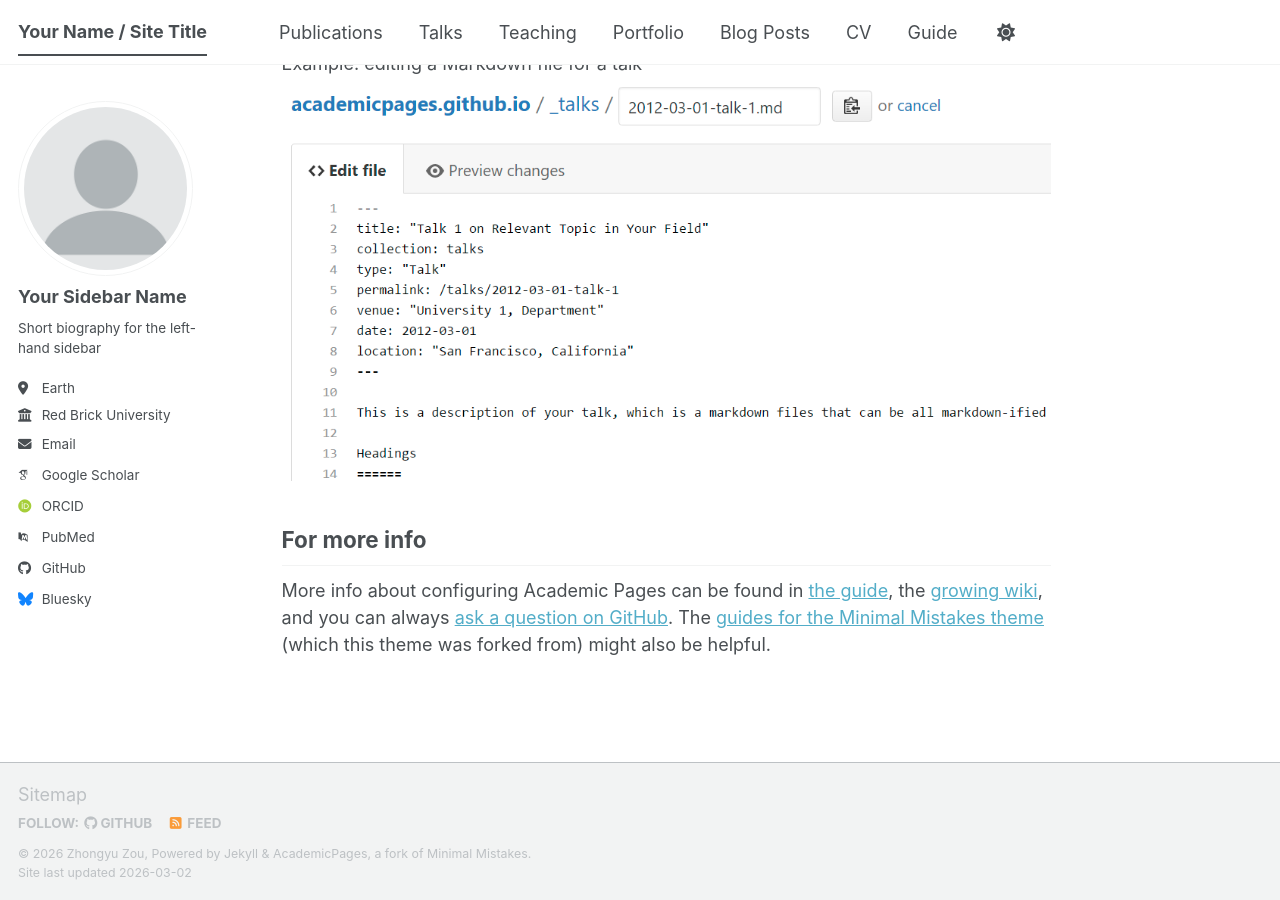
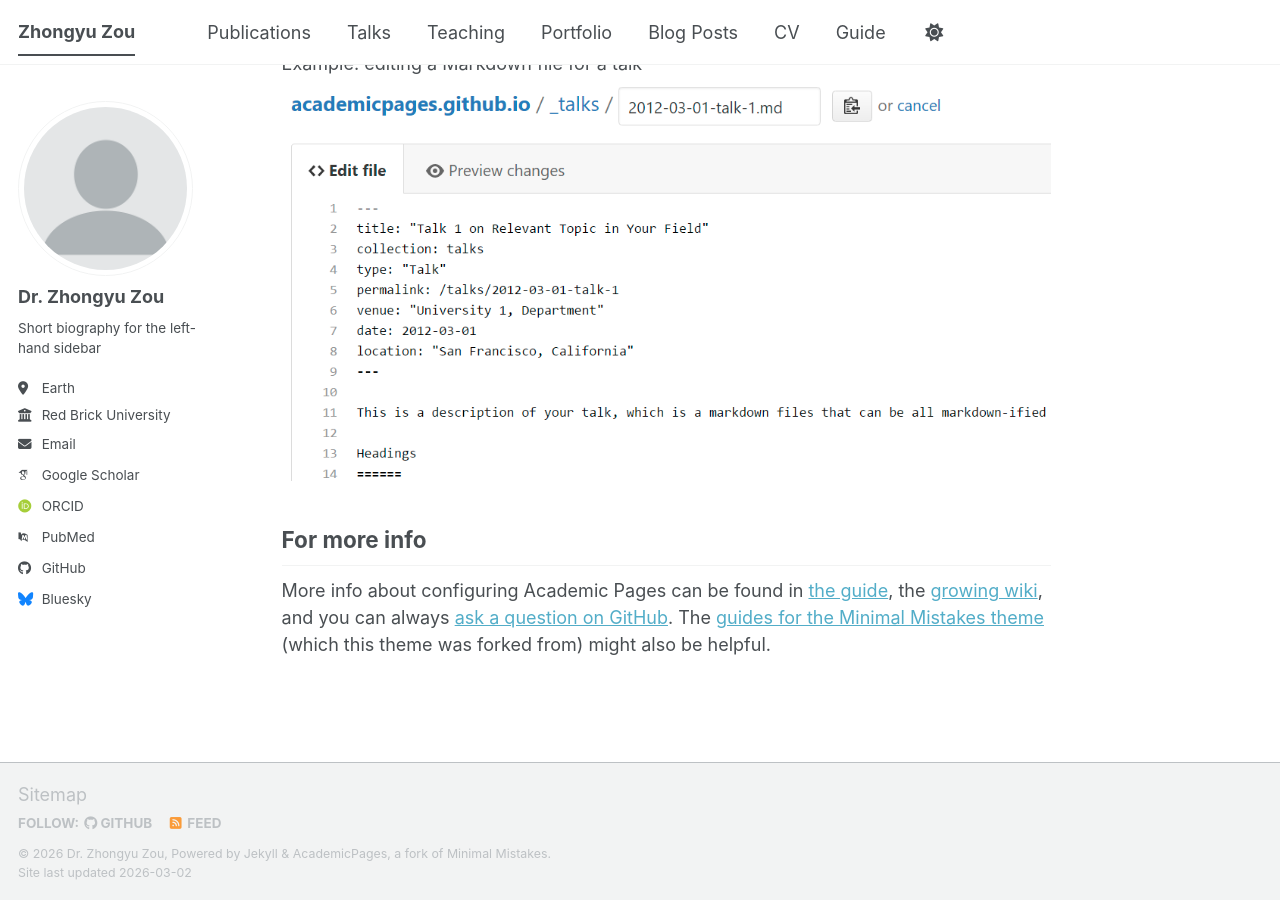
Before and after one commit to zhongyu-zou/zhongyu-zou.github.io, a Jekyll site: the page built from _pages/about.md, in a window 1280 px wide and 900 px high, scrolled down 2720 px. Built offline with Jekyll 4.4.1, drawn with Linux system fonts in a browser that asks for light colours; some web fonts are replaced; a script bundle is joined from its source files by our own code; library files that are not in the unit come from our copies.

Commit message:
Update personal information in _config.yml

```diff
--- a/_config.yml
+++ b/_config.yml
@@ -9,14 +9,14 @@
 # Basic Site Settings
 locale                   : "en-US"
 site_theme               : "default" # The available themes options are "default", "air", "sunrise", "mint", "dirt" and "contrast"
-title                    : "Your Name / Site Title"
+title                    : "Zhongyu Zou"
 title_separator          : "-"
-name                     : &name "Zhongyu Zou"
-description              : &description "Your Name's academic portfolio"   # Update this with a general description of your site, this is the default if not overridden by a page
-url                      : https://academicpages.github.io # The base hostname & protocol for your site e.g. "https://[your GitHub username].github.io",
+name                     : &name "Dr. Zhongyu Zou"
+description              : &description "Postdoctroal Researcher"   # Update this with a general description of your site, this is the default if not overridden by a page
+url                      : https://zhongyu-zou.github.io # The base hostname & protocol for your site e.g. "https://[your GitHub username].github.io",
                                                            # or if you already have some other page hosted on Github then use "https://[your GitHub username].github.io/[Your Repo Name]"
 baseurl                  : "" # the subpath of your site, e.g. "/blog"
-repository               : "academicpages/academicpages.github.io"
+repository               : "zhongyu-zou.github.io"
 
 # Site Author - The following control what appear as part of the author content on the side bar.
 #               If a field is blank the icon and link will not appear, otherwise it will be shown.
@@ -24,7 +24,7 @@
 author:
   # Biographic information
   avatar           : "profile.png"
-  name             : "Your Sidebar Name"
+  name             : "Dr. Zhongyu Zou"
   pronouns         : # example: "she/her"
   bio              : "Short biography for the left-hand sidebar"
   location         : "Earth"
@@ -35,10 +35,10 @@
   # Academic websites
   academia         : # URL
   arxiv            : # URL - Update with the correct link to your profile
-  googlescholar    : "https://scholar.google.com/citations?user=PS_CX0AAAAAJ"
+  googlescholar    : "https://scholar.google.com/citations?user=B6dIHQkAAAAJ&hl=en&authuser=2"
   inspire-hep      : # URL
   impactstory      : # URL
-  orcid            : "https://orcid.org/yourorcidurl"
+  orcid            : "https://orcid.org/0000-0001-7152-5435"
   semantic         : # URL
   ssrn             : # URL
   pubmed           : "https://www.ncbi.nlm.nih.gov/pubmed/?term=john+snow"
```
